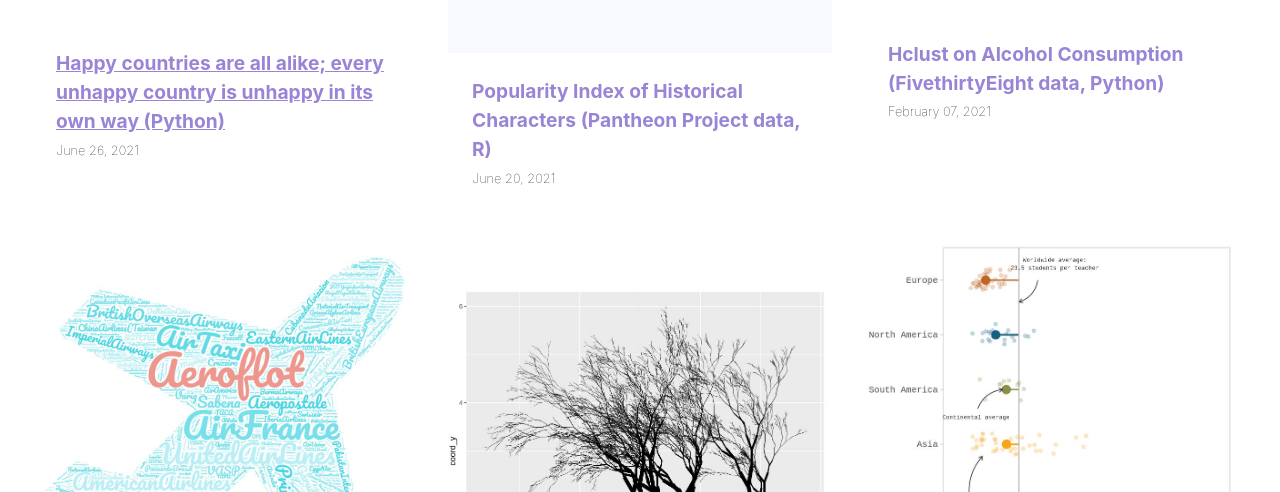
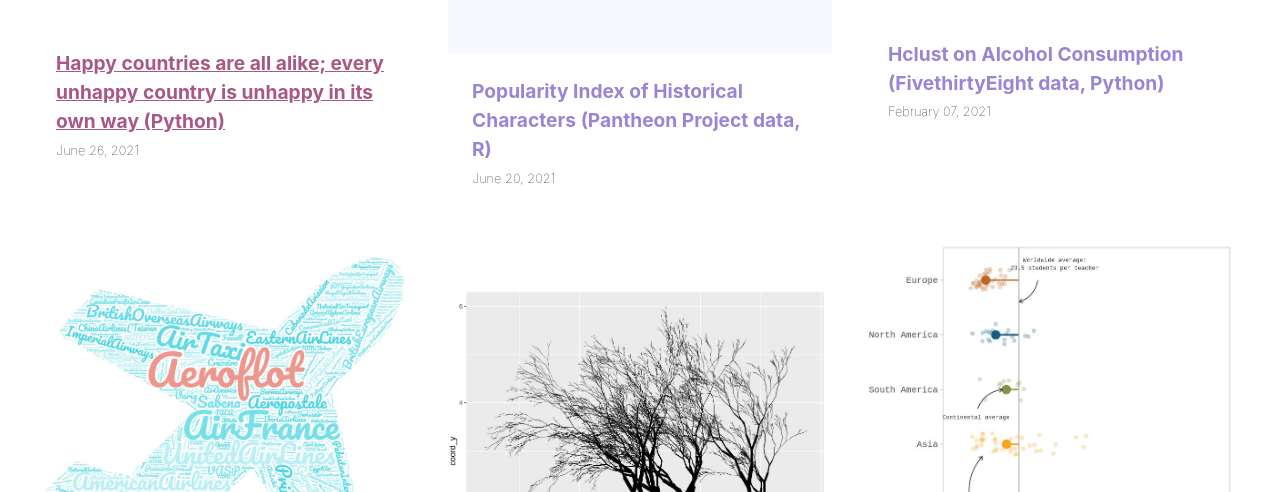
Before and after one commit to Rachelios/portfolio-page, a Gatsby site: page / in a window 1280 px wide. In both pictures the pointer is over the element 224 px from the left and 894 px from the top of the page. Shown: the part 802-1294 px from the top of the page. Built offline with nearby package versions, Linux system fonts and the light colour scheme; Gatsby itself is replaced by a stand-in of ours.

Commit message:
📔 update

```diff
--- a/src/styles/global.scss
+++ b/src/styles/global.scss
@@ -226,7 +226,7 @@
   box-shadow: 0 0 30px var(--card-shadow);
   overflow: hidden;
   line-height: 1.5;
-  &:hover .post-link {
+  &:hover .post-title {
     color:  #a95787;
   }
   > a img {
```
